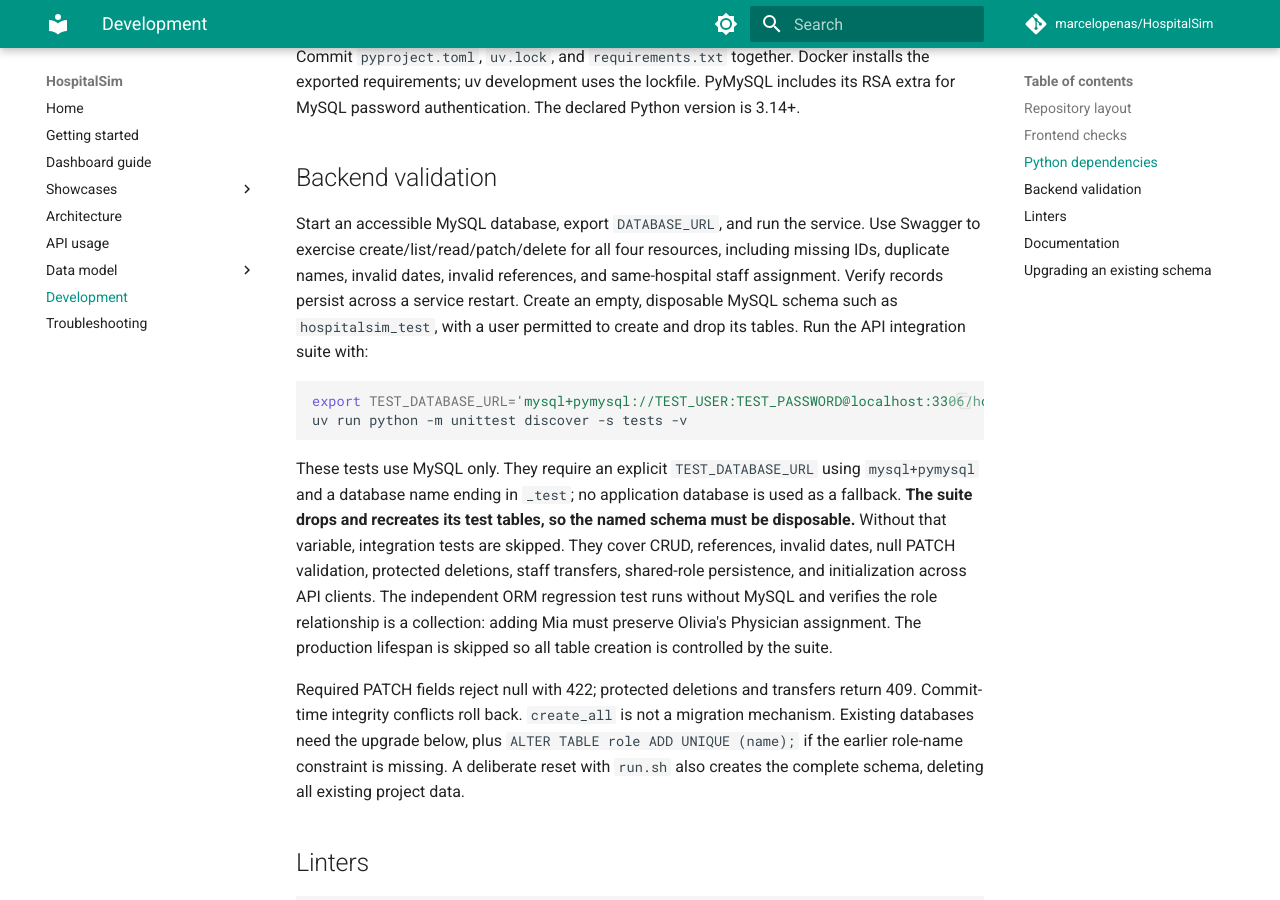
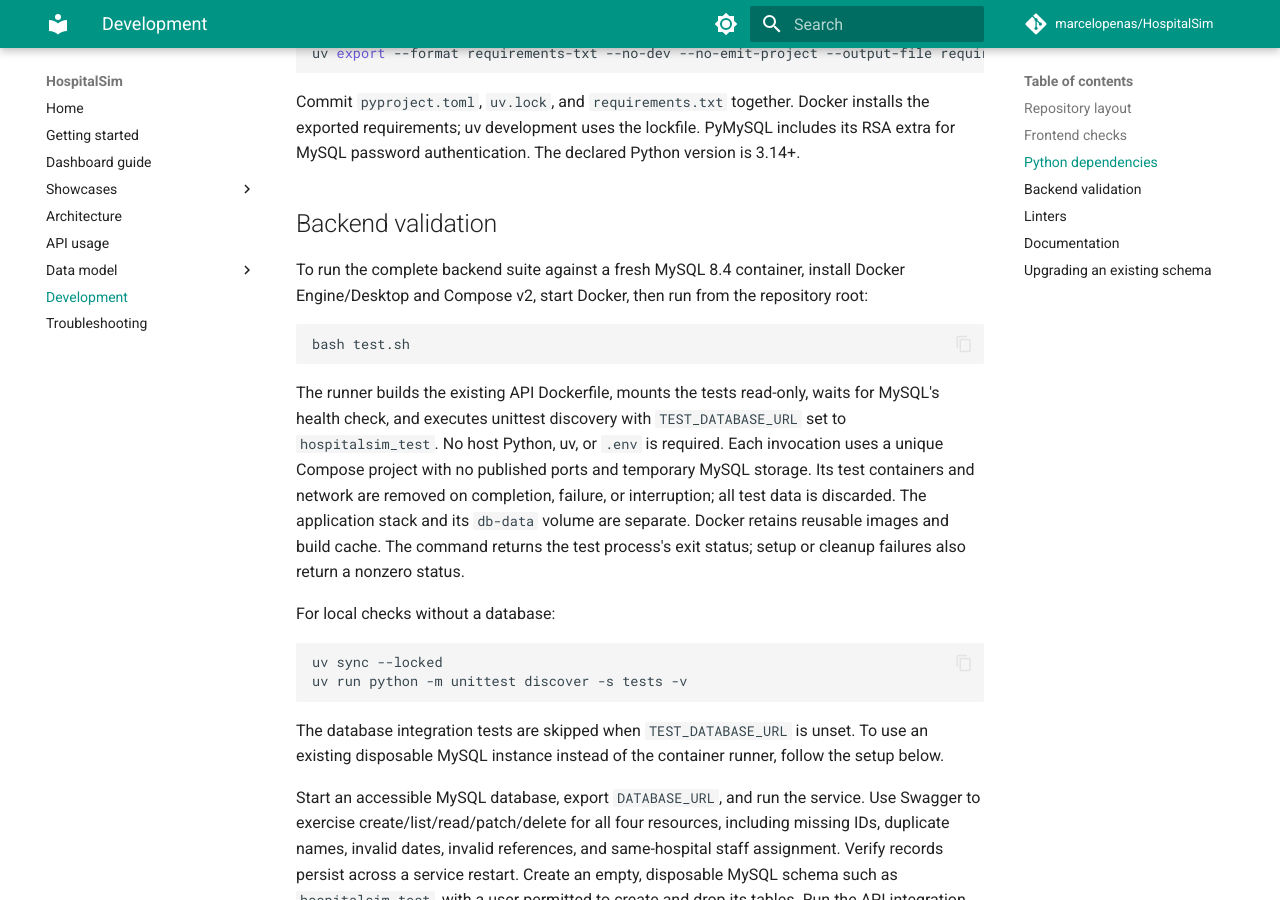
Before and after one commit to marcelopenas/HospitalSim, an MkDocs documentation site: the page built from docs/development.md, in a window 1280 px wide and 900 px high, scrolled down 1647 px. Built offline with MkDocs 1.6.1 and Material for MkDocs 9.7.7, drawn with Linux system fonts in a browser that asks for light colours; comment, search, counter and statistics services are not loaded; some of the changed text lies outside the part shown.

Commit message:
Add db tests script

````diff
--- a/docs/development.md
+++ b/docs/development.md
@@ -17,6 +17,7 @@
 | `tests/` | Schema, ORM, HTTP-cache, and optional MySQL integration tests |
 | `docs/` / `mkdocs.yml` | Documentation source and navigation |
 | `compose.yml` | API, frontend, and MySQL services |
+| `compose.test.yml` / `test.sh` | Isolated MySQL container and complete backend test runner |
 
 ## Frontend checks
 
@@ -49,6 +50,23 @@ uv export --format requirements-txt --no-dev --no-emit-project --output-file req
 Commit `pyproject.toml`, `uv.lock`, and `requirements.txt` together. Docker installs the exported requirements; uv development uses the lockfile. PyMySQL includes its RSA extra for MySQL password authentication. The declared Python version is 3.14+.
 
 ## Backend validation
+
+To run the complete backend suite against a fresh MySQL 8.4 container, install Docker Engine/Desktop and Compose v2, start Docker, then run from the repository root:
+
+```bash
+bash test.sh
+```
+
+The runner builds the existing API Dockerfile, mounts the tests read-only, waits for MySQL's health check, and executes unittest discovery with `TEST_DATABASE_URL` set to `hospitalsim_test`. No host Python, uv, or `.env` is required. Each invocation uses a unique Compose project with no published ports and temporary MySQL storage. Its test containers and network are removed on completion, failure, or interruption; all test data is discarded. The application stack and its `db-data` volume are separate. Docker retains reusable images and build cache. The command returns the test process's exit status; setup or cleanup failures also return a nonzero status.
+
+For local checks without a database:
+
+```bash
+uv sync --locked
+uv run python -m unittest discover -s tests -v
+```
+
+The database integration tests are skipped when `TEST_DATABASE_URL` is unset. To use an existing disposable MySQL instance instead of the container runner, follow the setup below.
 
 Start an accessible MySQL database, export `DATABASE_URL`, and run the service. Use Swagger to exercise create/list/read/patch/delete for all four resources, including missing IDs, duplicate names, invalid dates, invalid references, and same-hospital staff assignment. Verify records persist across a service restart. Create an empty, disposable MySQL schema such as `hospitalsim_test`, with a user permitted to create and drop its tables. Run the API integration suite with:
 
````
Also changed, not shown: README.md (+33 -3 lines), compose.test.yml (added, +33 -0 lines), docs/models/index.md (+0 -2 lines), 1 other file.
